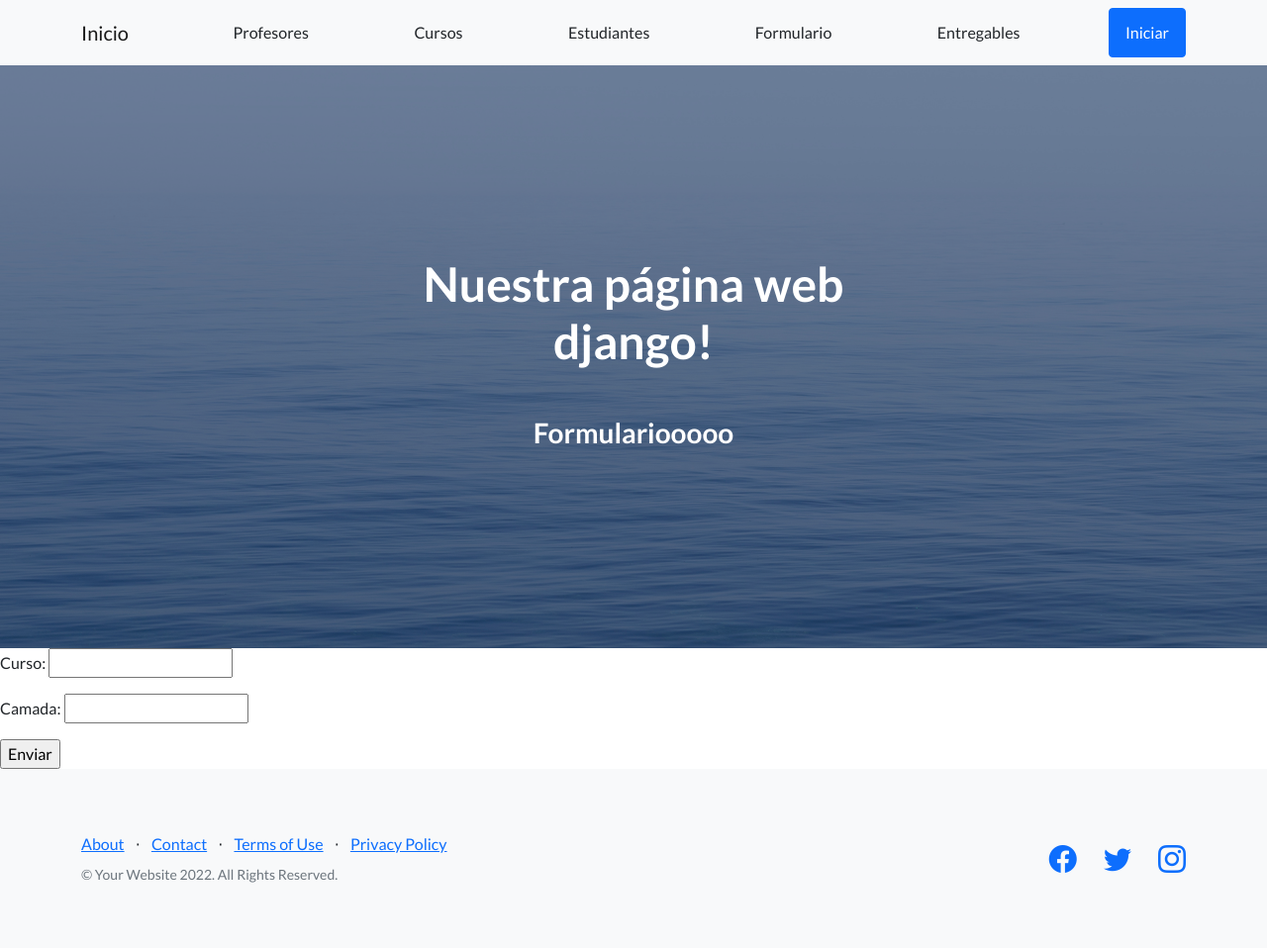
After one commit to jaliagag/django_clase, a Django app: template CoderProject/AppCoder/template/AppCoder/formulario.html in a window 1280 px wide. The commit adds this page. Shown: the whole page at 99% size. Run offline with Django 3.2, Linux system fonts and the light colour scheme; the template is opened without the code that fills it, so the values that code supplies are empty; some libraries are stand-ins or nearby versions.

Commit message:
formulario crea registros

```diff
--- /dev/null
+++ b/CoderProject/AppCoder/template/AppCoder/formulario.html
@@ -0,0 +1,19 @@
+
+{% extends "AppCoder/padre.html" %}
+{% load static %}
+
+{% block section_name%}
+<h3>Formulariooooo</h3>
+{% endblock%}
+
+{% block contenidoQueCambia %}
+
+<form action="" method="POST">{% csrf_token %}
+
+     <p>Curso: <input type="text" name="curso"></p>
+     <p>Camada: <input type="text" name="camada"></p>
+
+     <input type="submit" value="Enviar">
+</form>
+
+{% endblock %}
--- a/CoderProject/AppCoder/template/AppCoder/padre.html
+++ b/CoderProject/AppCoder/template/AppCoder/padre.html
@@ -25,6 +25,7 @@
                 <a class="btn" href="{% url 'Profesores' %}">Profesores</a>
                 <a class="btn" href="{% url 'Cursos' %}">Cursos</a>
                 <a class="btn" href="{% url 'Estudiantes' %}">Estudiantes</a>
+                <a class="btn" href="{% url 'Formulario' %}">Formulario</a>
                 <a class="btn" href="/AppCoder/entregables/">Entregables</a>
                 <a class="btn btn-primary" href="#signup">Iniciar</a>
             </div>
--- a/CoderProject/AppCoder/urls.py
+++ b/CoderProject/AppCoder/urls.py
@@ -3,11 +3,13 @@
 
 from django.urls import path
 from AppCoder import views
+#from AppCoder.views import profesores, cursos, estudiantes, formulario, entregables
 
 urlpatterns = [
     path('', views.miplantilla, name='Inicio'),
     path('cursos/', views.cursos, name='Cursos'), # los llamamos desde el html
     path('profesores/', views.profesores, name='Profesores'), # es mejor, más controlable
     path('estudiantes/', views.estudiantes, name='Estudiantes'),
+    path('formulario/', views.formulario, name='Formulario'),
     path('entregables/', views.entregables), # <<<<legacy, no usar!
 ]
```
Also changed, not shown: CoderProject/AppCoder/views.py (+9 -0 lines).
